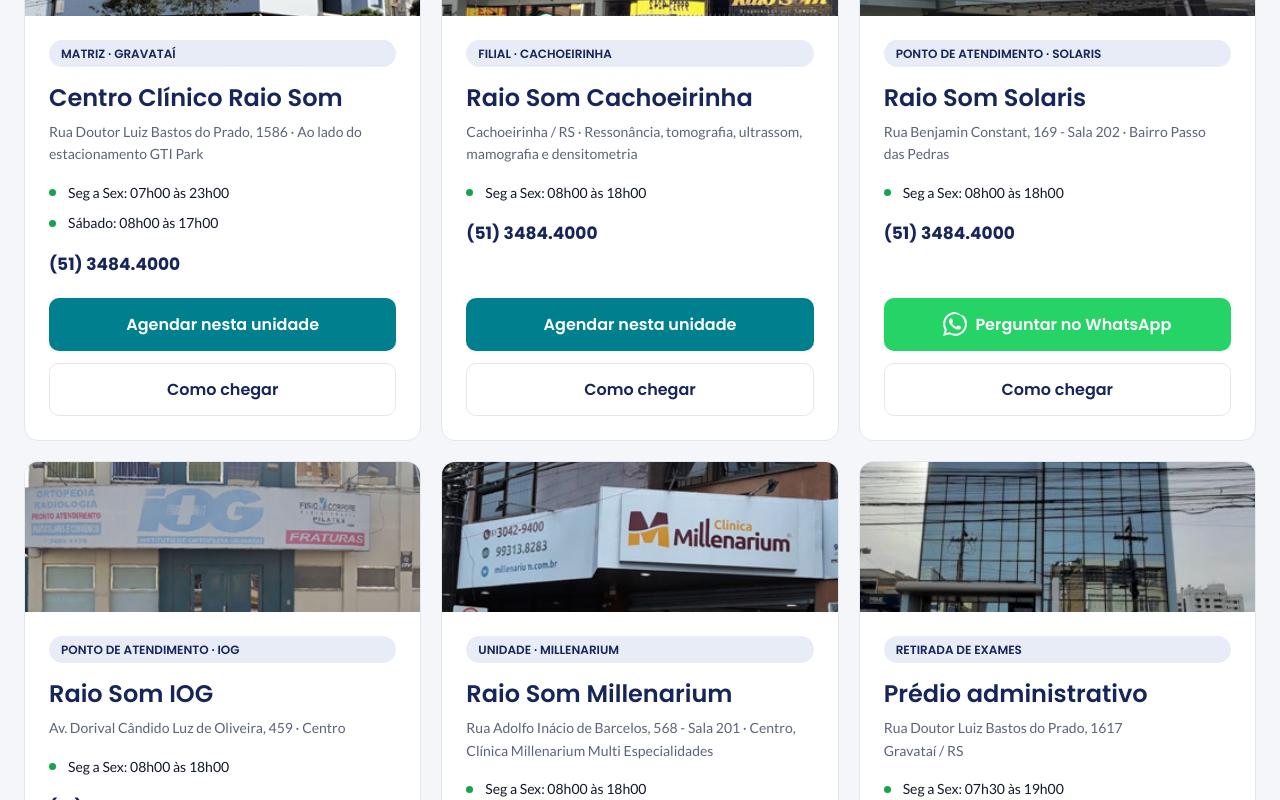
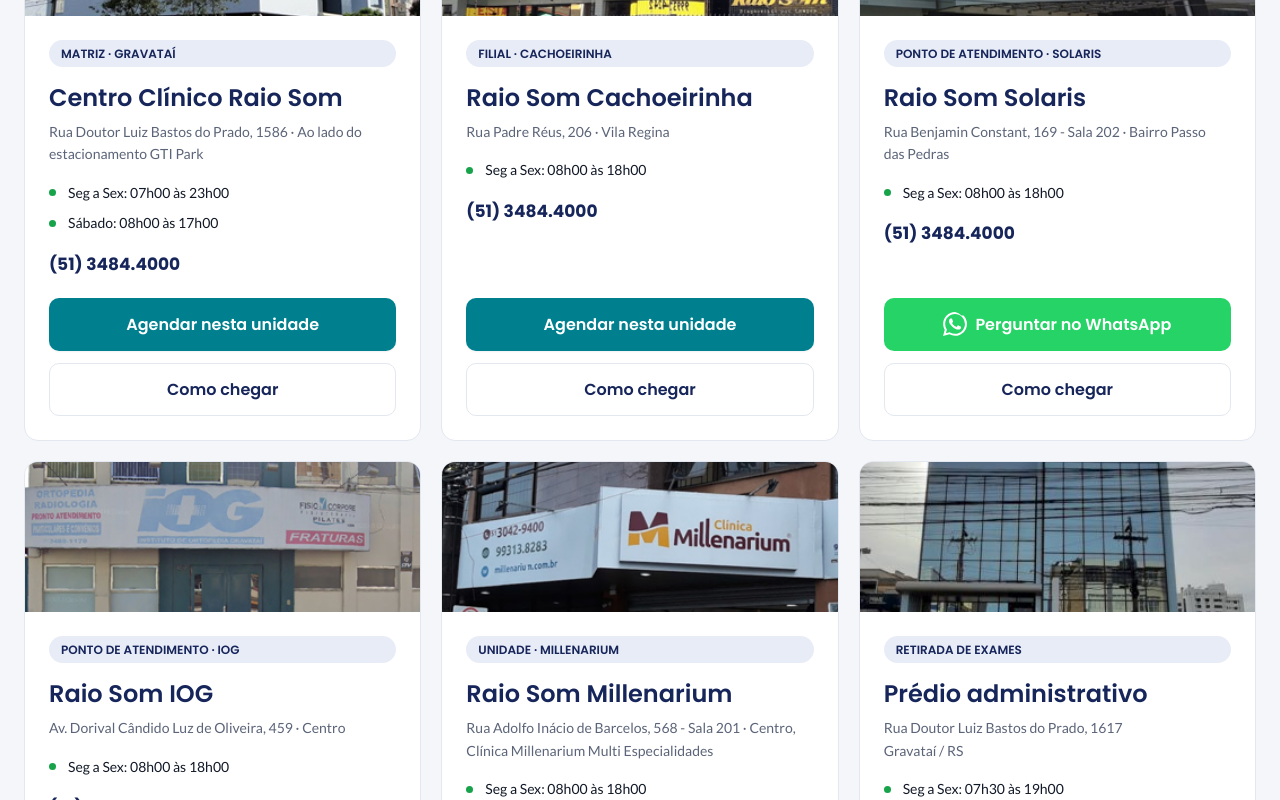
Before and after one commit to eduardodr-coding/raiosom, a Next.js app: page / in a window 1280 px wide. Shown: the part 3140-3940 px from the top of the page. Built offline with nearby package versions, Linux system fonts and the light colour scheme.

Commit message:
Endereço da filial de Cachoeirinha
Rua Padre Réus, 206, Vila Regina, informado pela clínica. Aparece na
home, em /unidades e no rodapé, e o "Como chegar" passa a abrir o
endereço em vez de uma busca pelo nome.

Co-Authored-By: Claude Opus 5.5 <noreply@anthropic.com>

```diff
--- a/app/(site)/unidades/page.tsx
+++ b/app/(site)/unidades/page.tsx
@@ -77,9 +77,9 @@ export default function PaginaUnidades() {
                           </>
                         ) : (
                           <>
+                            {/* Unidade nova cadastrada antes de a clínica
+                                informar o endereço. */}
                             {unidade.cidade}
-                            {/* TODO: publicar o endereço completo da filial assim que
-                                a clínica informar. */}
                             <br />
                             Endereço completo pelo telefone {CLINICA.telefonePrincipal}.
                           </>
--- a/components/site/Footer.tsx
+++ b/components/site/Footer.tsx
@@ -16,8 +16,8 @@ const INSTITUCIONAL = [
 
 // Todos os endereços que o paciente pode precisar visitar, na ordem da
 // página /unidades: as unidades e, por último, o prédio onde se retira o
-// exame impresso. A filial de Cachoeirinha ainda não tem endereço publicado
-// (ver content/clinica.ts), então aparece só a cidade.
+// exame impresso. Uma unidade cadastrada sem endereço aparece só com a
+// cidade.
 const ENDERECOS = [
   ...UNIDADES.map((unidade) => ({
     nome: unidade.nome,
--- a/content/clinica.ts
+++ b/content/clinica.ts
@@ -113,13 +113,11 @@ export const UNIDADES: Unidade[] = [
     nome: "Raio Som Cachoeirinha",
     cidade: "Cachoeirinha / RS",
     descricao: "Ressonância, tomografia, ultrassom, mamografia e densitometria",
-    // TODO: pedir à clínica o endereço completo da filial — o site antigo só
-    // publica o da matriz. Até lá o mapa cai numa busca pelo nome da unidade.
-    endereco: null,
-    complemento: null,
+    endereco: "Rua Padre Réus, 206",
+    complemento: "Vila Regina",
     horarios: ["Seg a Sex: 08h00 às 18h00"],
     telefone: "(51) 3484.4000",
-    mapa: "https://www.google.com/maps/search/?api=1&query=Raio+Som+Cachoeirinha+RS",
+    mapa: "https://www.google.com/maps/search/?api=1&query=Rua+Padre+R%C3%A9us%2C+206%2C+Cachoeirinha+-+RS",
     foto: "/unidades/cachoeirinha.jpg",
   },
   {
```
Also changed, not shown: 1 other file (tests, documents, lock files or other folders).
